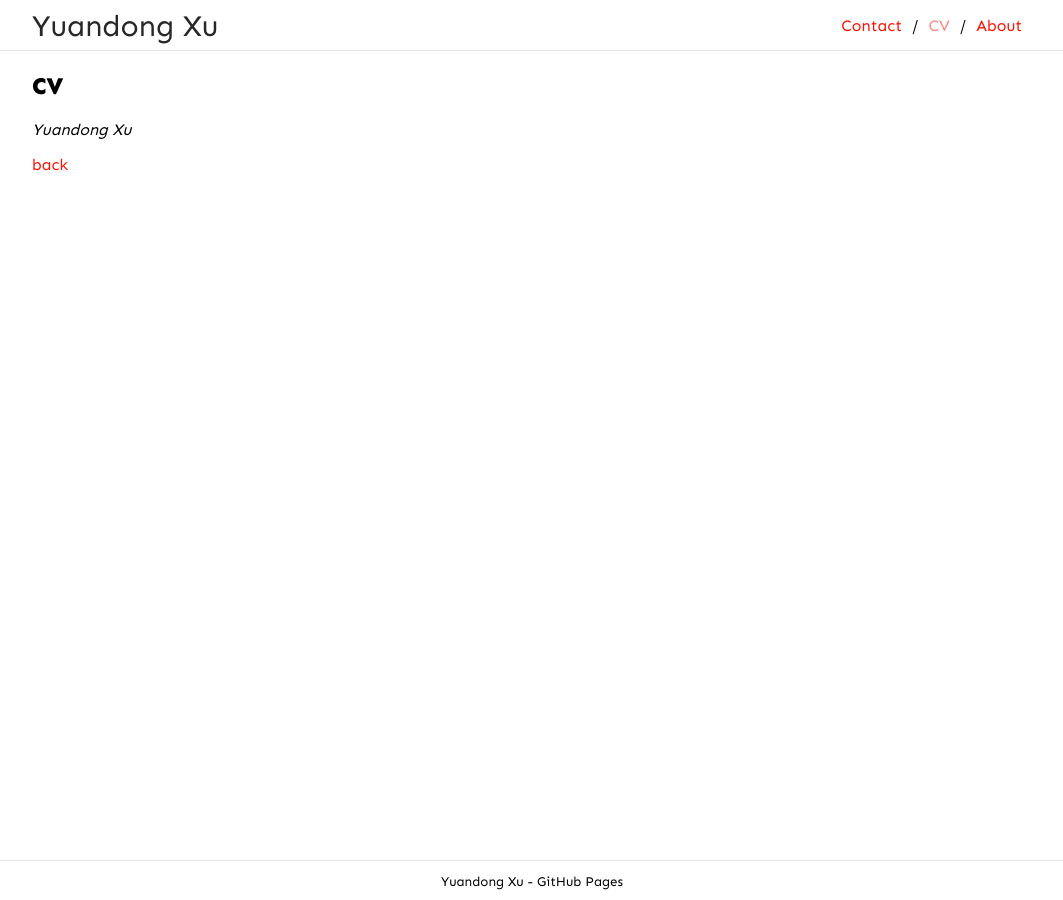
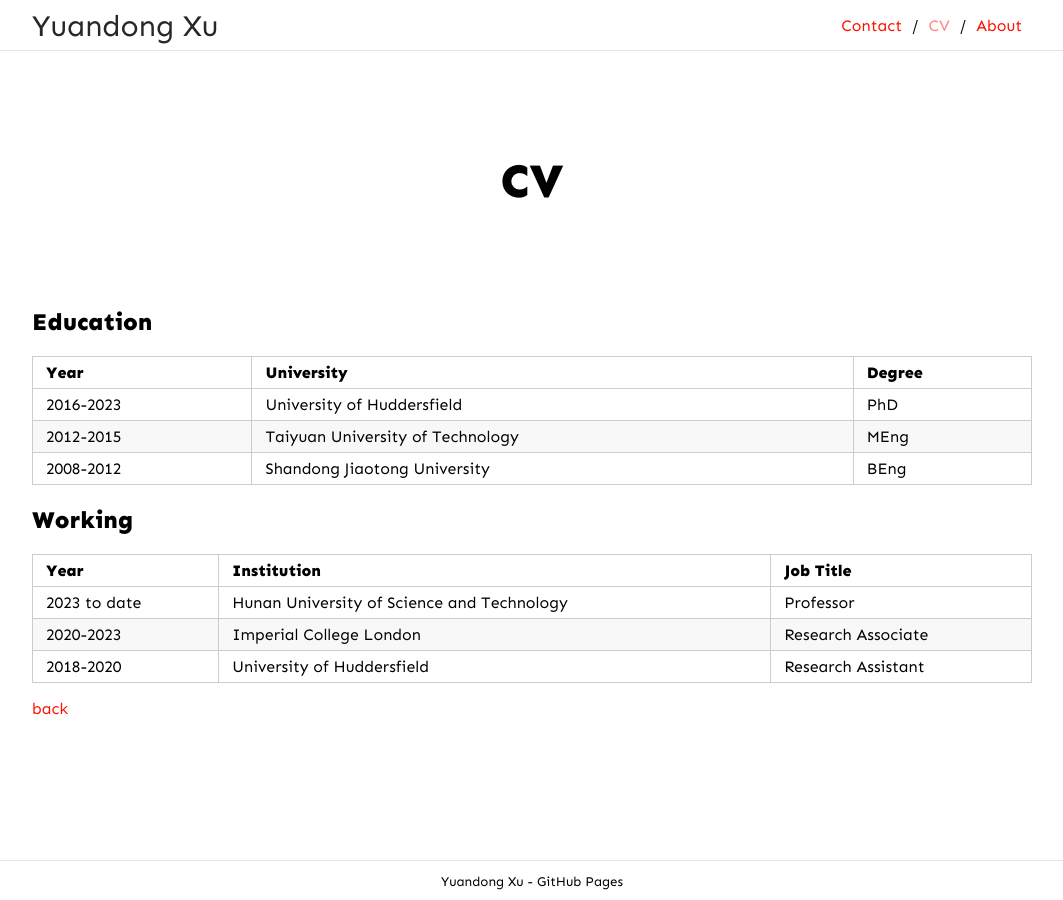
Before and after one commit to edgarxu/edgarxu.github.io, a Jekyll site: the page built from CV.md, in a window 1280 px wide. Shown: the whole page, without its empty margins (108-1171 px from the left). Built offline with Jekyll 4.4.1, drawn with Linux system fonts in a browser that asks for light colours.

Commit message:
Change working university

```diff
--- a/CV.md
+++ b/CV.md
@@ -5,8 +5,31 @@ title: CV
 nav_order: 2
 ---
 
-## CV
+# CV
 
-_Yuandong Xu_
+## Education
+
+| Year      | University                        | Degree    |
+|:----------|:----------------------------------|:----------|
+| 2016-2023 | University of Huddersfield        | PhD       |
+| 2012-2015 | Taiyuan University of Technology  | MEng      |
+| 2008-2012 | Shandong Jiaotong University      | BEng      |
+
+
+
+## Working
+
+| Year         | Institution                                  | Job Title           |
+|:-------------|:---------------------------------------------|:--------------------|
+| 2023 to date | Hunan University of Science and Technology   | Professor           |
+| 2020-2023    | Imperial College London                      | Research Associate  |
+| 2018-2020    | University of Huddersfield                   | Research Assistant  |
+
+
+
+
+
+
+
 
 [back](./)
```
Also changed, not shown: index.md (+5 -14 lines).
